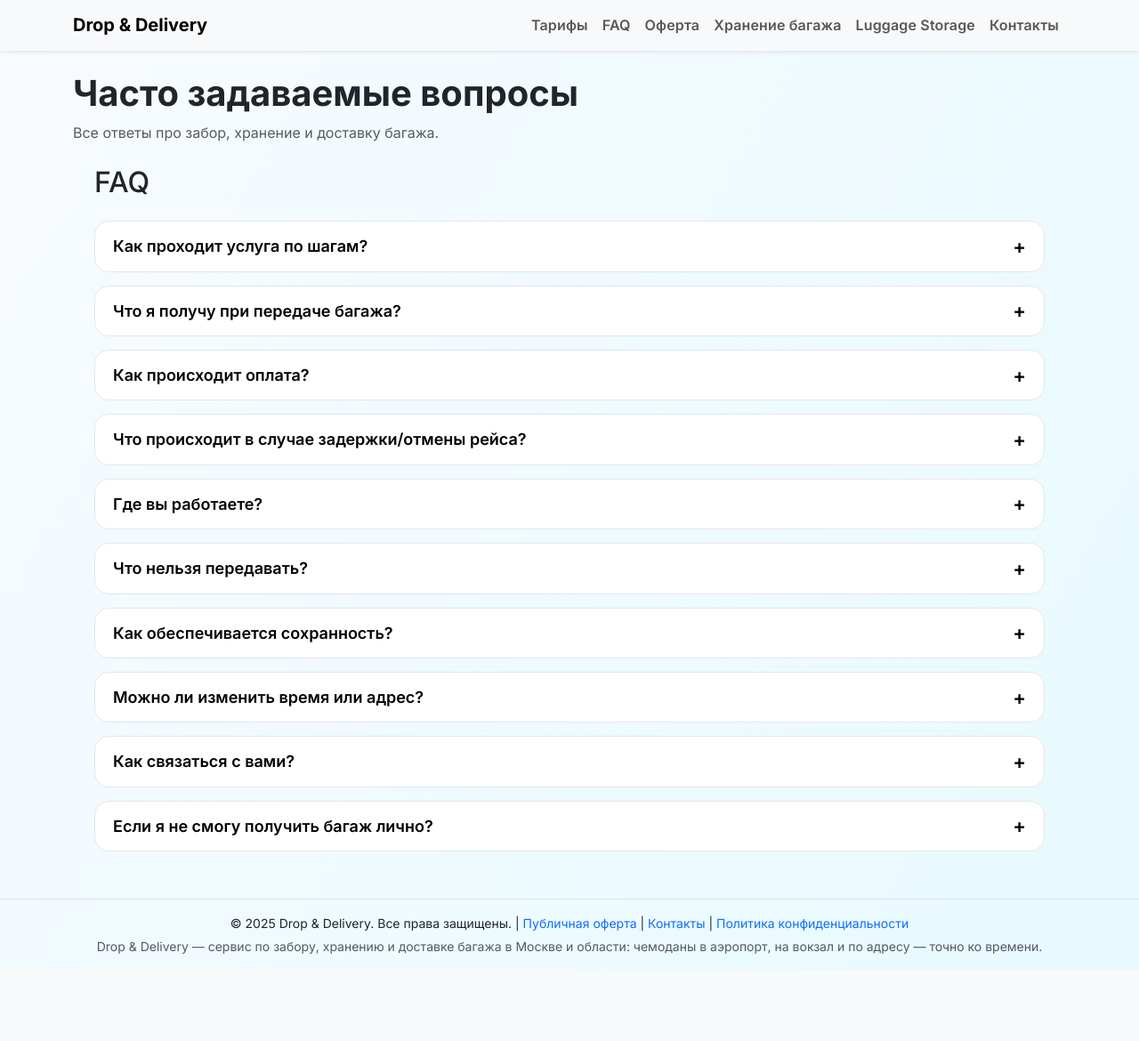
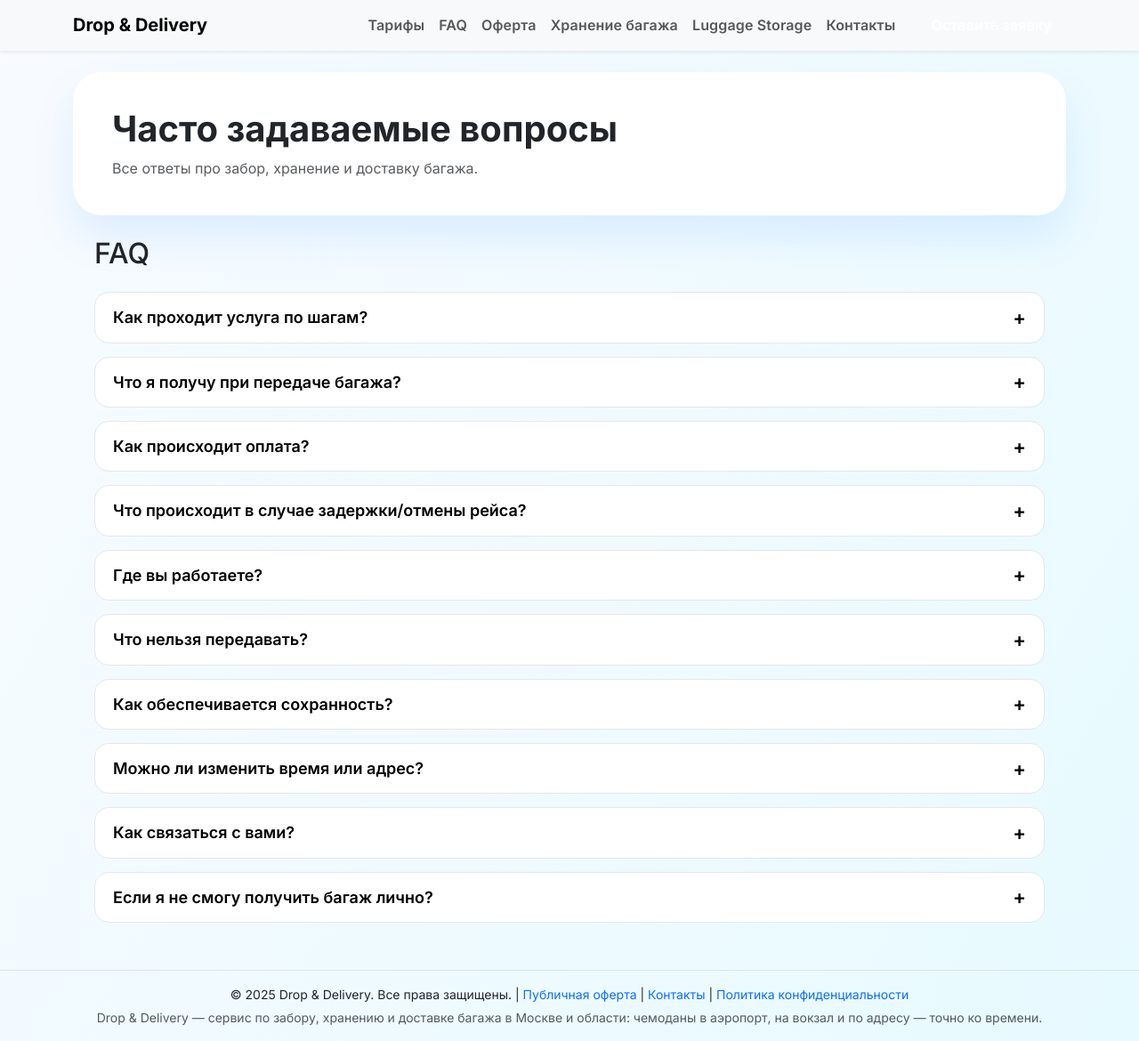
Before and after one commit to IsaevIvann/dd-project, a Django app: page /faq/ in a window 1280 px wide. Shown: the whole page at 89% size. Before the commit the page ends 1090 px from the top, so only its background shows below. Run offline with Django 5.2, Linux system fonts and the light colour scheme.

Commit message:
+ new pages style + base

```diff
--- a/src/core/templates/core/base.html
+++ b/src/core/templates/core/base.html
@@ -73,12 +73,17 @@
   <!-- Inter font (Cyrillic + Latin) -->
   <link rel="preconnect" href="https://fonts.googleapis.com">
   <link rel="preconnect" href="https://fonts.gstatic.com" crossorigin>
-  <link href="https://fonts.googleapis.com/css2?family=Inter:wght@400;500;600;700&display=swap" rel="stylesheet">
+  <link href="https://fonts.googleapis.com/css2?family=Inter:wght@400;500;600;700;800&display=swap" rel="stylesheet">
 
   <style>
+    /* === Глобальные переменные и базовые стили === */
     :root{
       --dd-font: "Inter", system-ui, -apple-system, "Segoe UI", Roboto, "Helvetica Neue",
-                  Arial, "Noto Sans", sans-serif;
+                 Arial, "Noto Sans", sans-serif;
+      --dd-radius: 24px;
+      --dd-radius-lg: 32px;
+      --dd-shadow: 0 24px 48px rgba(13,110,253,.10);
+      --dd-shadow-sm: 0 12px 30px rgba(13,110,253,.08);
     }
 
     html, body{
@@ -91,7 +96,12 @@
       min-height: 100vh;
     }
 
-    /* Заголовки и основные UI-компоненты тем же шрифтом */
+    /* Одинаковая ширина контейнера (как на главной) */
+    @media (min-width:1200px){
+      .container{ max-width:1140px; }
+    }
+
+    /* Единый шрифт для UI-элементов */
     h1,h2,h3,h4,h5,h6,
     .navbar, .navbar-brand, .nav-link,
     .btn, .badge, .accordion-button{
@@ -99,9 +109,31 @@
     }
 
     /* Навигация */
-    .navbar-nav .nav-link { transition: color .2s, background .2s; font-weight: 600; letter-spacing: .01em; }
-    .navbar-nav .nav-link.btn { color:#fff !important; }
-    .navbar-nav .nav-link:hover, .navbar-nav .nav-link:focus { color:#0d6efd !important; }
+    .navbar-nav .nav-link{ transition: color .2s, background .2s; font-weight:600; letter-spacing:.01em; }
+    .navbar-nav .nav-link.btn{ color:#fff !important; }
+    .navbar-nav .nav-link:hover, .navbar-nav .nav-link:focus{ color:#0d6efd !important; }
+
+    /* Кнопки — скруглённые как на главной */
+    .btn{ border-radius:9999px; font-weight:600; }
+    .btn-lg{ padding:.85rem 1.25rem; }
+
+    /* Поверхности/карточки */
+    .surface{ background:#fff; border:0; border-radius:var(--dd-radius); box-shadow:var(--dd-shadow-sm); }
+
+    /* Hero-блок — как на главной */
+    .hero-clean{ background:#fff; border-radius:var(--dd-radius-lg); box-shadow:var(--dd-shadow); padding:2rem; }
+    @media (min-width:992px){ .hero-clean{ padding:2.5rem 2.75rem; } }
+
+    /* Крупный заголовок героя */
+    h1.display-4{
+      font-weight:800;
+      line-height:1.1;
+      font-size: clamp(32px, 4.0vw, 52px);
+    }
+
+    /* Иллюстрация в hero */
+    .hero-ill{ max-width:520px; margin-left:auto; }
+    .hero-ill img{ display:block; width:100%; height:auto; border-radius:16px; }
   </style>
 </head>
 <body>
@@ -121,6 +153,9 @@
         <li class="nav-item"><a class="nav-link" href="{% url 'storage_moscow' %}">Хранение багажа</a></li>
         <li class="nav-item"><a class="nav-link" href="{% url 'luggage_storage_moscow' %}">Luggage Storage</a></li>
         <li class="nav-item"><a class="nav-link" href="{% url 'contacts' %}">Контакты</a></li>
+        <li class="nav-item">
+          <a class="nav-link btn btn-primary ms-lg-3 px-3" href="{% url 'order_create' %}">Оставить заявку</a>
+        </li>
       </ul>
     </div>
   </div>
```
